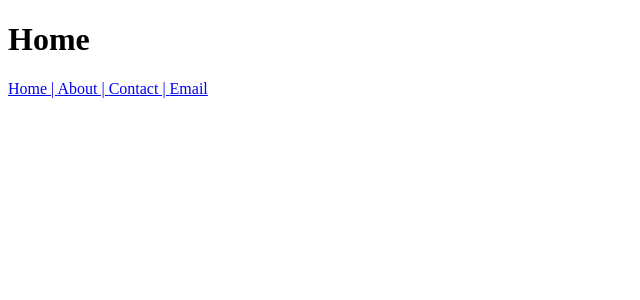
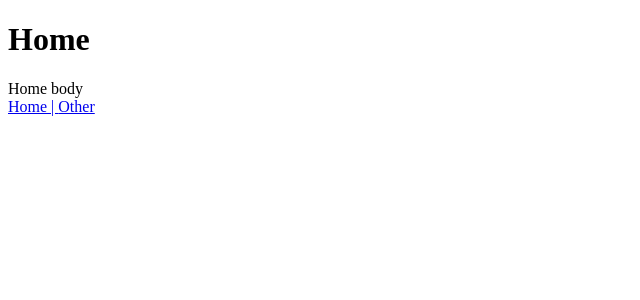
Before and after one commit to pinakinmistry/React-Training, a React app in the folder todo-app/: page / in a window 1280 px wide. Shown: the top 300 px of the page, without its empty margins (0-640 px from the left). Built offline with nearby package versions, Linux system fonts and the light colour scheme.

Commit message:
Named components within a container component

```diff
--- a/todo-app/main.js
+++ b/todo-app/main.js
@@ -3,26 +3,25 @@ import ReactDOM from 'react-dom'
 import App from './App'
 import { Router, Route, browserHistory, Link, IndexRoute } from 'react-router'
 
-const Outer = (props) => <div><h1>Home</h1><Links />{props.children}</div>
-const About = (props) => <div><h1>About</h1>{props.children}</div>
-const Contact = (props) => <div><h1>Contact</h1>{props.children}</div>
-const Email = () => <div><h1>Email</h1></div>
+const Home = () => <div><h1>Home</h1></div>
+const HomeBody = () => <div>Home body</div>
+const Other = () => <div><h1>Other</h1></div>
+const OtherBody = () => <div>Other body</div>
+
+const Container = (props) => <div>{props.header} {props.body} <Links /></div>
+
 const Links = () => (
     <nav>
         <Link to="/">Home | </Link>
-        <Link to="/about">About | </Link>
-        <Link to="/about/contact">Contact | </Link>
-        <Link to="/about/contact">Email</Link>
+        <Link to="/other">Other</Link>
     </nav>
 )
+
 ReactDOM.render(
     <Router history={browserHistory}>
-        <Route path="/" component={Outer}>
-            <Route path="about" component={About}>
-                <Route path="contact" component={Contact}>
-                    <IndexRoute component={Email}></IndexRoute>
-                </Route>
-            </Route>
+        <Route path="/" component={Container}>
+            <IndexRoute components={{header: Home, body: HomeBody}}></IndexRoute>
+            <Route path="other" components={{header: Other, body: OtherBody}}></Route>
         </Route>
     </Router>,
     document.getElementById('app')
```
